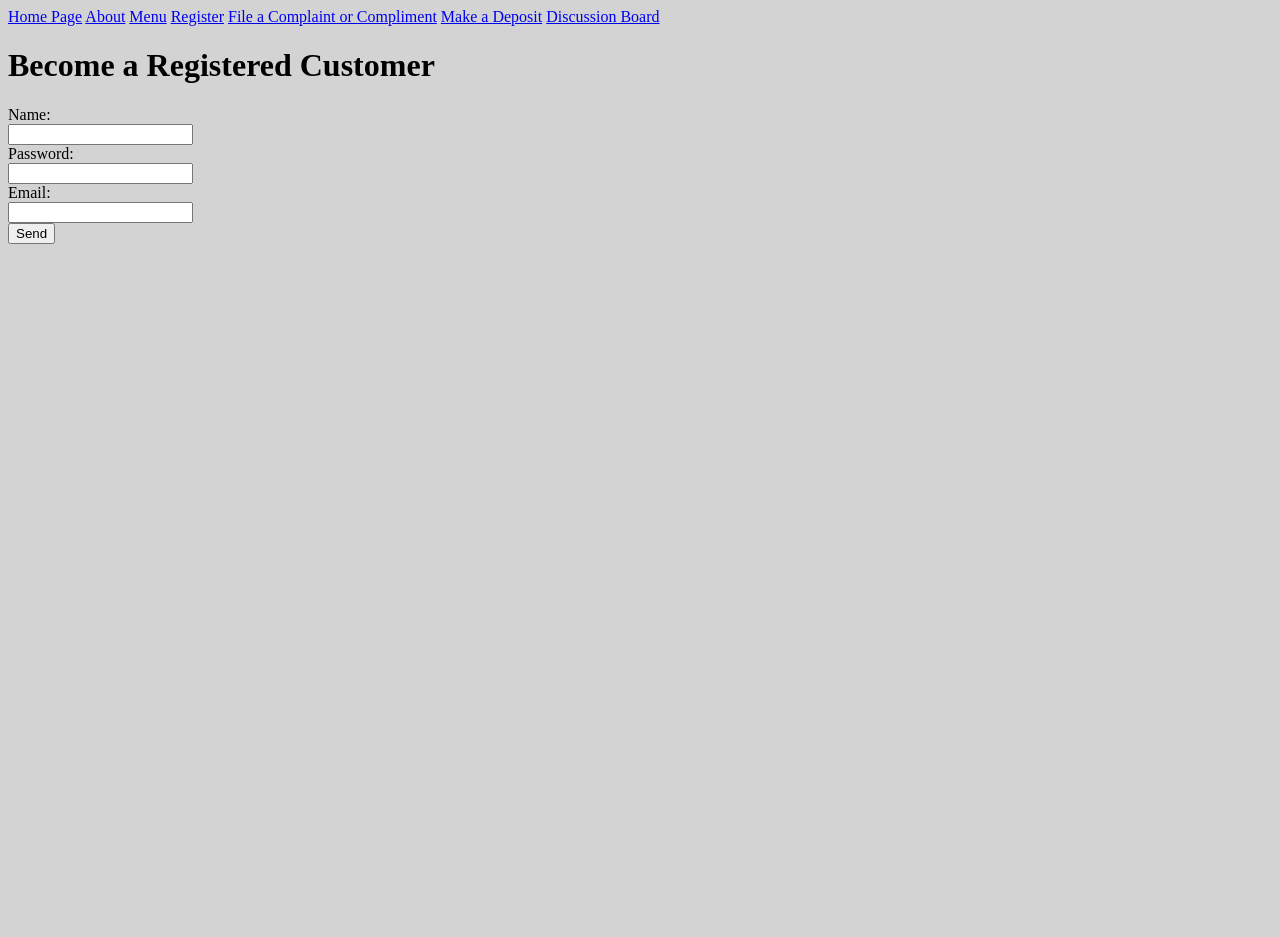
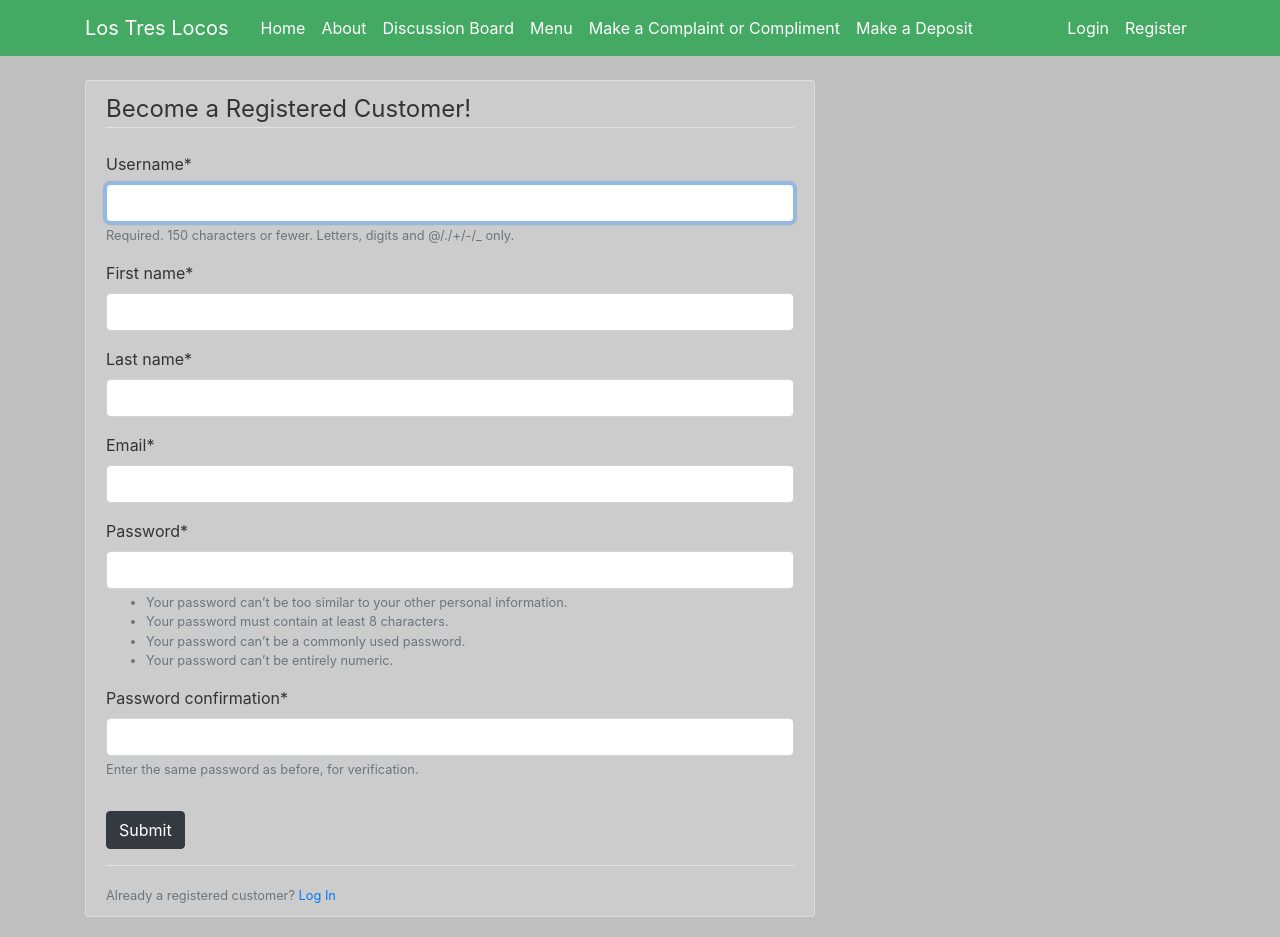
Before and after one commit to kareem-ib/CSC322-Restaurant-App, a Django app: page /restaurant/register/ in a window 1280 px wide. Before the commit the page ends 244 px from the top, so only its background shows below. Run offline with Django 3.2, Linux system fonts and the light colour scheme; some libraries are stand-ins or nearby versions.

Commit message:
Add user registration page

```diff
--- /dev/null
+++ b/restaurant/forms.py
@@ -0,0 +1,13 @@
+from django import forms
+from django.contrib.auth.models import User
+from django.contrib.auth.forms import UserCreationForm
+
+class UserRegisterForm(UserCreationForm):
+    first_name = forms.CharField(max_length=20, required=True)
+    last_name = forms.CharField(max_length=20, required=True)
+    # EmailField's required arg is True by default
+    email = forms.EmailField()
+
+    class Meta:
+        model = User
+        fields = ['username', 'first_name', 'last_name', 'email', 'password1', 'password2']
--- a/restaurant/static/restaurant/base.css
+++ b/restaurant/static/restaurant/base.css
@@ -1,5 +1,5 @@
 body {
-  background: #D3D3D3;
+  background: #BFBFBF;
   color: #333333;
   margin-top: 5rem;
 }
@@ -13,15 +13,15 @@ ul {
 }
 
 .bg-steel {
-  background-color: #419B77;
+  background-color: #44A963;
 }
 
 .site-header .navbar-nav .nav-link {
-  color: #cbd5db;
+  color: #FFFFFF;
 }
 
 .site-header .navbar-nav .nav-link:hover {
-  color: #E8E8E8;
+  color: #E0E0E0;
 }
 
 .site-header .navbar-nav .nav-link.active {
@@ -29,9 +29,9 @@ ul {
 }
 
 .content-section {
-  background: #E8E8E8;
+  background: #CCCCCC;
   padding: 10px 20px;
-  border: 1px solid #dddddd;
+  border: 1px solid #DDDDDD;
   border-radius: 3px;
   margin-bottom: 20px;
 }
@@ -41,7 +41,7 @@ ul {
 }
 
 a.article-title:hover {
-  color: #428bca;
+  color: #428BCA;
   text-decoration: none;
 }
 
@@ -58,7 +58,7 @@ a.article-title:hover {
 .article-metadata {
   padding-bottom: 1px;
   margin-bottom: 4px;
-  border-bottom: 1px solid #e3e3e3
+  border-bottom: 1px solid #E3E3E3
 }
 
 .article-metadata a:hover {
--- a/restaurant/templates/restaurant/base.html
+++ b/restaurant/templates/restaurant/base.html
@@ -23,12 +23,12 @@
               <a class="nav-item nav-link" href="{% url 'discussion_board' %}">Discussion Board</a>
               <a class="nav-item nav-link" href="{% url 'menu' %}">Menu</a>
               <a class="nav-item nav-link" href="{% url 'complaint_compliment' %}">Make a Complaint or Compliment</a>
-              <a class="nav-item nav-link" href="{% url 'deposit' %}">Deposit</a>
+              <a class="nav-item nav-link" href="{% url 'deposit' %}">Make a Deposit</a>
             </div>
             <!-- Navbar Right Side -->
             <div class="navbar-nav">
-              <a class="nav-item nav-link" href="#">Login</a>
-              <a class="nav-item nav-link" href="#">Register</a>
+              <a class="nav-item nav-link" href="{% url 'login' %}">Login</a>
+              <a class="nav-item nav-link" href="{% url 'register' %}">Register</a>
             </div>
           </div>
         </div>
@@ -37,6 +37,13 @@
     <main role="main" class="container">
       <div class="row">
         <div class="col-md-8">
+          {% if messages %}
+            {% for message in messages %}
+              <div class="alert alert-{{ message.tags }}">
+                {{ message }}
+              </div>
+            {% endfor %}
+          {% endif %}
           {% block content %}{% endblock %}
         </div>
       </div>
--- a/restaurant/templates/restaurant/register.html
+++ b/restaurant/templates/restaurant/register.html
@@ -1,36 +1,19 @@
-<!DOCTYPE html>
-<html>
-<body bgcolor="#D3D3D3">
-  <a href="./Main_Page.html">Home Page</a>
-  <a href="./About.html">About</a>
-  <a href="./Menu.html">Menu</a>
-  <a href="./Register.html">Register</a>
-  <a href="./Complaint_Compliment.html">File a Complaint or Compliment</a>
-  <a href="./Deposit.html">Make a Deposit</a>
-  <a href="./Discussion_Board.html">Discussion Board</a>
-  <header>
-    <h1>Become a Registered Customer</h1>
-  </header>
-  <label for="name">Name: </label>
-  <br>
-  <input type="text" id="name" name="name">
-  <br>
-  <label for="password">Password: </label>
-  <br>
-  <input type="password" id="password" name="password">
-  <br>
-  <label for="email">Email: </label>
-  <br>
-  <input type="email" id="email" name="email">
-  <br>
-  <input type="submit" value="Send" onclick="submitted()">
-  <p id="submitted_text" style="display:hidden"></p>
-
-  <script>
-    function submitted() {
-      document.getElementById('submitted_text').display = 'block';
-      document.getElementById('submitted_text').innerHTML = 'You have submitted, cutie.';
-    }
-  </script>
-</body>
-</html>
+{% extends 'restaurant/base.html' %}
+{% load crispy_forms_tags %}
+{% block content %}
+  <div class="content-section">
+      <form method="POST">
+        {% csrf_token %}
+        <fieldset class="form-group">
+          <legend class="border-bottom mb-4">Become a Registered Customer!</legend>
+          {{ form|crispy }}
+        </fieldset>
+        <div class="form-group">
+          <button class="btn btn-dark" type="submit">Submit</button>
+        </div>
+      </form>
+      <div class="border-top pt-3">
+        <small class="text-muted">Already a registered customer? <a href="{% url 'login' %}">Log In</a></small>
+      </div>
+  </div>
+{% endblock content %}
--- a/restaurant/urls.py
+++ b/restaurant/urls.py
@@ -1,4 +1,5 @@
 from django.urls import path
+from restaurant import views as user_views
 
 from . import views
 
@@ -11,5 +12,6 @@ urlpatterns = [
     path('home/', views.home, name='home'),
     path('make_post/', views.make_post, name='make_post'),
     path('menu/', views.menu, name='menu'),
-    path('register/', views.register, name='register')
+    path('register/', user_views.register, name='register'),
+    path('login/', views.login, name='login'),
 ]
--- a/restaurant/views.py
+++ b/restaurant/views.py
@@ -1,5 +1,8 @@
-from django.shortcuts import render
+from django.shortcuts import render, redirect
 from django.http import HttpResponse
+#from django.contrib.auth.forms import UserCreationForm
+from django.contrib import messages
+from .forms import UserRegisterForm
 
 posts = [
     {
@@ -41,6 +44,9 @@ def discussion_board(request):
 def home(request):
     return render(request, 'restaurant/main_page.html')
 
+def login(request):
+    return render(request, 'restaurant/login.html')
+
 def make_post(request):
     return render(request, 'restaurant/make_post.html')
 
@@ -50,4 +56,13 @@ def menu(request):
     return render(request, 'restaurant/menu.html')
 
 def register(request):
-    return render(request, 'restaurant/register.html')
+    if request.method == 'POST':
+        form = UserRegisterForm(request.POST)
+        if form.is_valid():
+            form.save()
+            username = form.cleaned_data.get('username')
+            messages.success(request, "Your account has been created!")
+            return redirect('home')
+    else:
+        form = UserRegisterForm()
+    return render(request, 'restaurant/register.html', {'form': form})
--- a/restaurant_app/settings.py
+++ b/restaurant_app/settings.py
@@ -33,6 +33,8 @@ ALLOWED_HOSTS = []
 
 INSTALLED_APPS = [
     #'restaurant.apps.RestaurantConfig',
+    #'restaurant.apps.UsersConfig',
+    'crispy_forms',
     'django.contrib.admin',
     'django.contrib.auth',
     'django.contrib.contenttypes',
@@ -122,3 +124,5 @@ USE_TZ = True
 STATIC_URL = '/static/'
 #STATIC_ROOT = os.path.join(BASE_DIR, 'static')
 STATICFILES_DIRS = (os.path.join(BASE_DIR, 'restaurant/static'),)
+
+CRISPY_TEMPLATE_PACK = 'bootstrap4'
```
